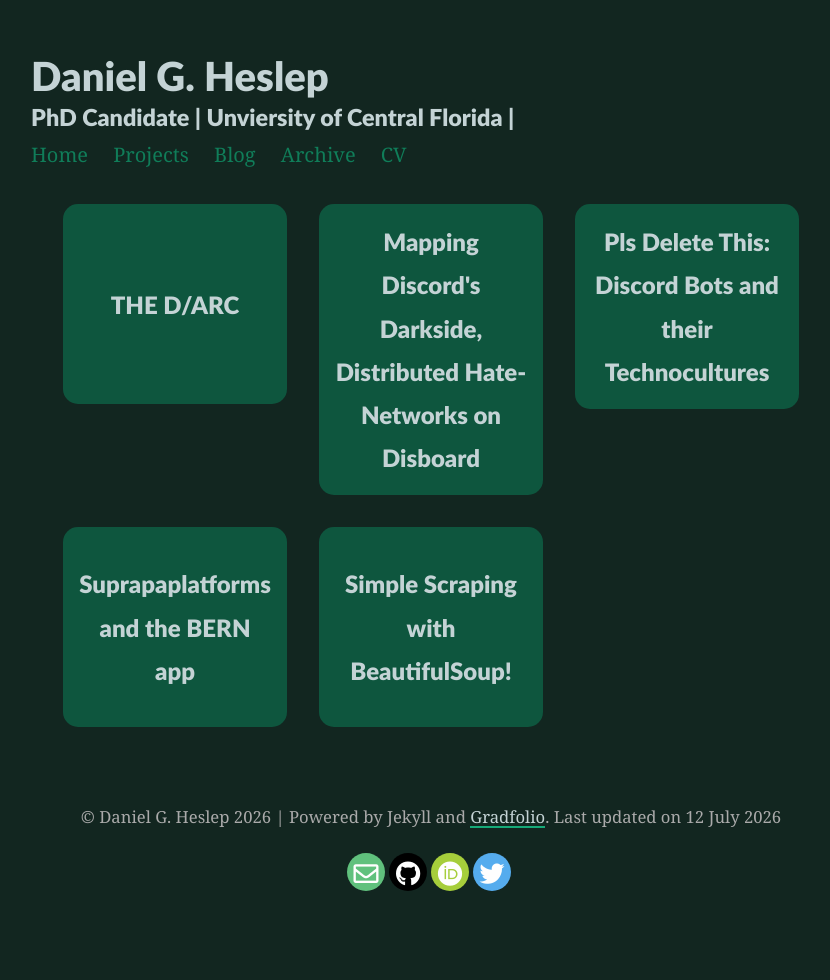
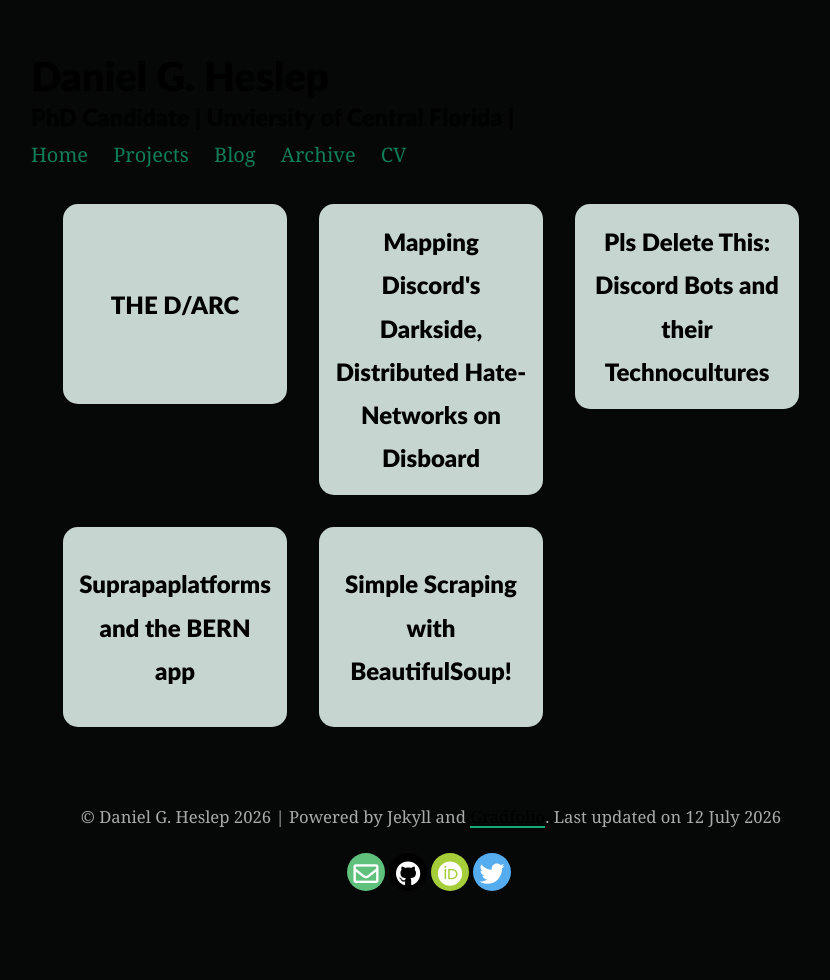
Before and after one commit to CreativeKenning/gradsitedemo, a Jekyll site: the page built from _pages/projects.md, in a window 1280 px wide. Shown: the whole page, without its empty margins (209-1039 px from the left). Built offline with Jekyll 4.4.1, drawn with Linux system fonts in a browser that asks for light colours; nearby versions of some CDN libraries.

Commit message:
color scheme change

```diff
--- a/assets/css/_sass/variables.scss
+++ b/assets/css/_sass/variables.scss
@@ -11,9 +11,9 @@ $background-color: #bdc3cb;
 $brand-color:      #107d59;
 
 // Color scheme for light
-$body-bg: #122620;
-$projectbox: #0e563e;
-$text-color: rgb(196, 211, 213);
+$body-bg: #060808;
+$projectbox: #c7d5d1;
+$text-color: rgb(0, 0, 0);
 
 // Color scheme for dark modes
 $body-bg-dark: #061725;
```
